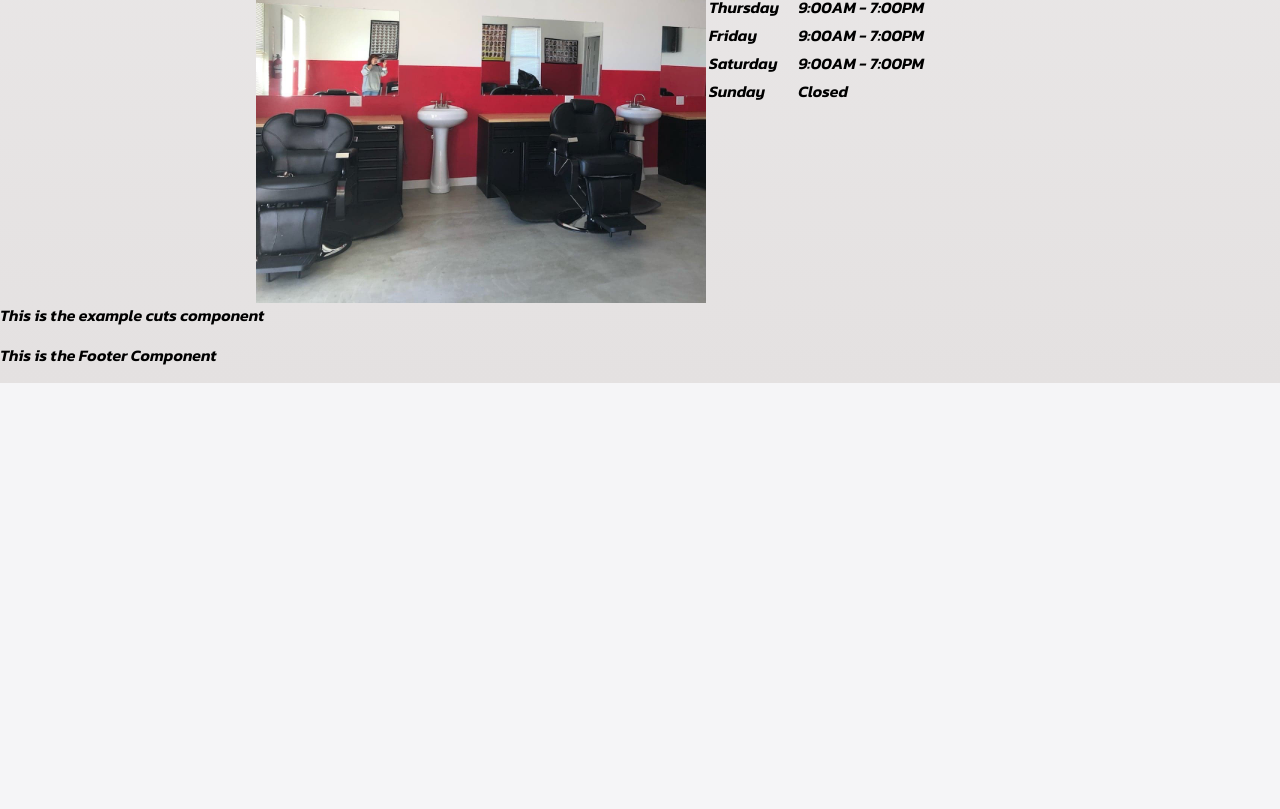
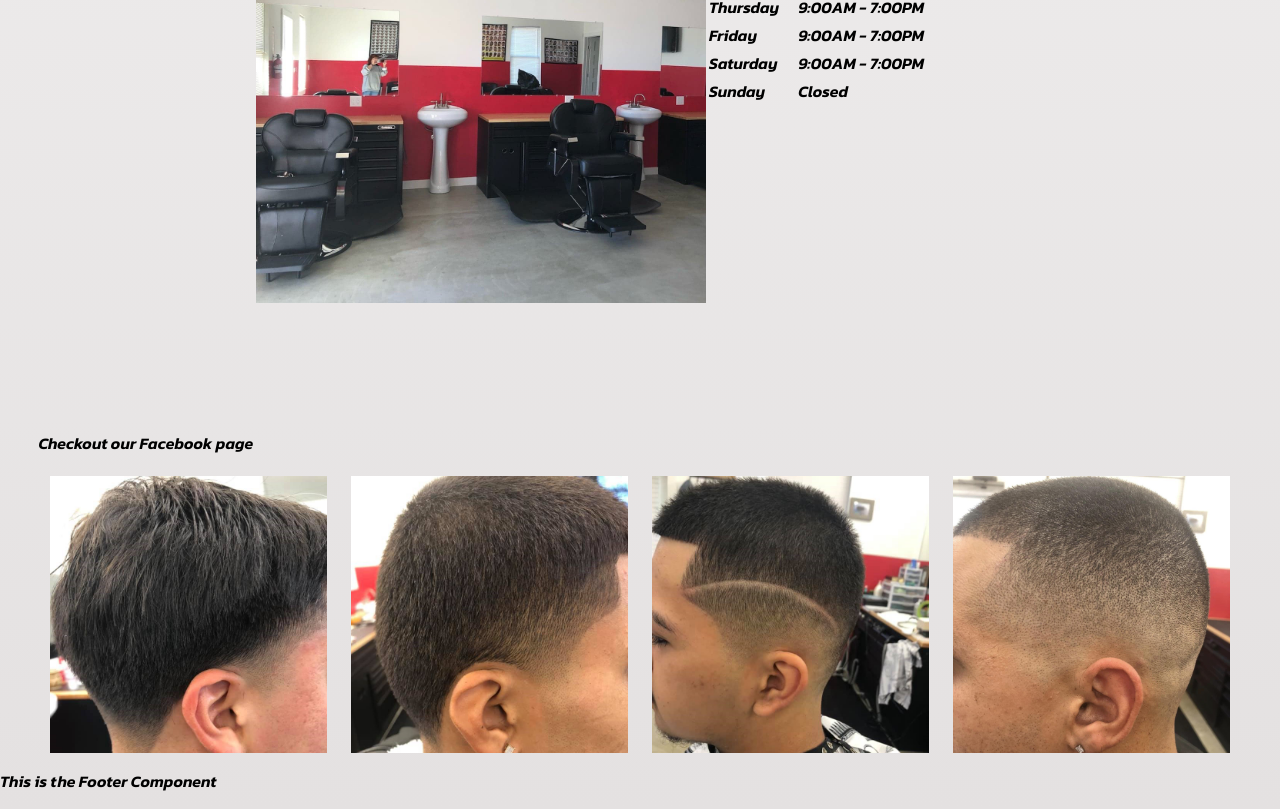
Before and after one commit to Brian4755/Jack-s-Barbershop, a React (Create React App) app: page / in a window 1280 px wide. Shown: the part 2121-2930 px from the top of the page. Before the commit the page ends 2504 px from the top, so only its background shows below. Built offline with nearby package versions, Linux system fonts and the light colour scheme.

Commit message:
example cut images with text

```diff
--- /dev/null
+++ b/src/ExampleCuts.css
@@ -0,0 +1,9 @@
+.examplecuts {
+  display: flex;
+  justify-content: space-around;
+  /* margin-top: 10%; */
+}
+
+.examplecut {
+  max-width:23%;
+}
--- a/src/ExampleCuts.jsx
+++ b/src/ExampleCuts.jsx
@@ -1,7 +1,12 @@
+import './ExampleCuts.css'
+
 const ExampleCuts = () => {
   return (
-    <div>
-      This is the example cuts component
+    <div className="examplecuts">
+      <img className='examplecut' src="./cutexample1.jpg" alt="Example Cut" />
+      <img className='examplecut' src="./cutexample2.jpg" alt="Example Cut" />
+      <img className='examplecut' src="./cutexample3.jpg" alt="Example Cut" />
+      <img className='examplecut' src="./cutexample4.jpg" alt="Example Cut" />
     </div>
    )
 }
--- a/src/Home.css
+++ b/src/Home.css
@@ -46,3 +46,9 @@ h1 {
 h2 {
   margin-top: 10%;
 }
+
+.facebookSection {
+  margin-top: 10%;
+  margin-left: 3%;
+  margin-right: 3%;
+}
--- a/src/Home.jsx
+++ b/src/Home.jsx
@@ -58,7 +58,10 @@ const Home = () => {
         </table>
       </div>
     </div>
+    <div className='facebookSection'>
+      <h4>Checkout our Facebook page</h4>
     <ExampleCuts />
+    </div>
     </>
    )
 }
```
